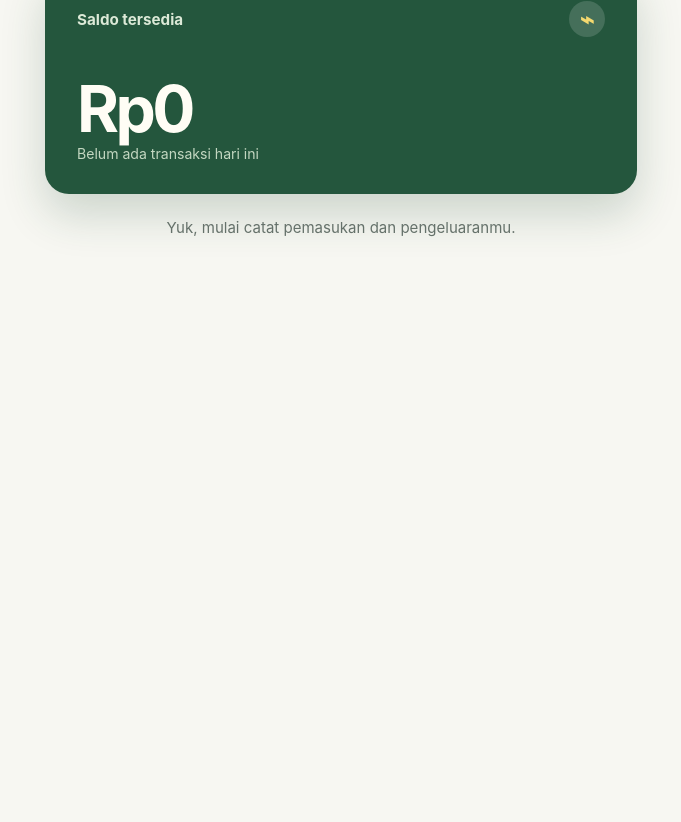
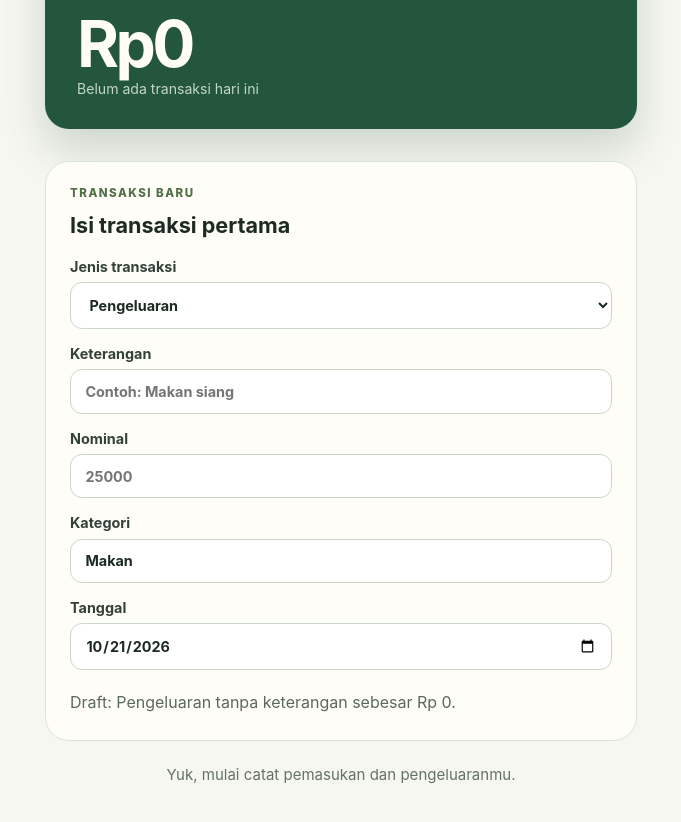
Before and after one commit to imamsyafii-dev/mini-saku, a Nuxt app: page / in a window 1280 px wide. Shown: the part 418-1240 px from the top of the page, without its empty margins (299-980 px from the left). Before the commit the page ends 800 px from the top, so only its background shows below. Built offline with nearby package versions, Linux system fonts and the light colour scheme.

Commit message:
feat: add transaction form state

```diff
--- a/app/pages/index.vue
+++ b/app/pages/index.vue
@@ -1,3 +1,19 @@
+<script setup lang="ts">
+const transactionType = ref<'income' | 'expense'>('expense')
+const description = ref('')
+const amount = ref<number | null>(null)
+const category = ref('Makan')
+const transactionDate = ref(new Date().toISOString().slice(0, 10))
+
+const formattedAmount = computed(() => {
+  return new Intl.NumberFormat('id-ID', {
+    style: 'currency',
+    currency: 'IDR',
+    maximumFractionDigits: 0,
+  }).format(amount.value ?? 0)
+})
+</script>
+
 <template>
   <main class="landing-page">
     <section class="hero" aria-labelledby="page-title">
@@ -16,6 +32,48 @@
       </div>
       <p class="balance">Rp0</p>
       <p class="balance-note">Belum ada transaksi hari ini</p>
+    </section>
+
+    <section class="transaction-form" aria-labelledby="form-title">
+      <div>
+        <p class="eyebrow">TRANSAKSI BARU</p>
+        <h2 id="form-title">Isi transaksi pertama</h2>
+      </div>
+
+      <form @submit.prevent>
+        <label>
+          Jenis transaksi
+          <select v-model="transactionType">
+            <option value="expense">Pengeluaran</option>
+            <option value="income">Pemasukan</option>
+          </select>
+        </label>
+
+        <label>
+          Keterangan
+          <input v-model="description" type="text" placeholder="Contoh: Makan siang" />
+        </label>
+
+        <label>
+          Nominal
+          <input v-model.number="amount" type="number" min="0" placeholder="25000" />
+        </label>
+
+        <label>
+          Kategori
+          <input v-model="category" type="text" />
+        </label>
+
+        <label>
+          Tanggal
+          <input v-model="transactionDate" type="date" />
+        </label>
+      </form>
+
+      <p class="draft-preview">
+        Draft: {{ transactionType === 'income' ? 'Pemasukan' : 'Pengeluaran' }}
+        {{ description || 'tanpa keterangan' }} sebesar {{ formattedAmount }}.
+      </p>
     </section>
 
     <p class="encouragement">Yuk, mulai catat pemasukan dan pengeluaranmu.</p>
@@ -131,4 +189,49 @@ h1 {
     padding: 2rem;
   }
 }
+
+.transaction-form {
+  display: grid;
+  gap: 1.25rem;
+  margin-top: 2rem;
+  padding: 1.5rem;
+  border: 1px solid #dce4d8;
+  border-radius: 1.5rem;
+  background: #fffdf8;
+}
+
+h2 {
+  margin: 0.25rem 0 0;
+  font-size: 1.35rem;
+}
+
+form {
+  display: grid;
+  gap: 1rem;
+}
+
+label {
+  display: grid;
+  gap: 0.45rem;
+  color: #334139;
+  font-size: 0.9rem;
+  font-weight: 700;
+}
+
+input,
+select {
+  width: 100%;
+  padding: 0.8rem 0.9rem;
+  border: 1px solid #cbd7c6;
+  border-radius: 0.75rem;
+  background: white;
+  color: #1d2a22;
+  font: inherit;
+}
+
+.draft-preview {
+  margin: 0;
+  color: #5b685f;
+  line-height: 1.6;
+}
 </style>
```
